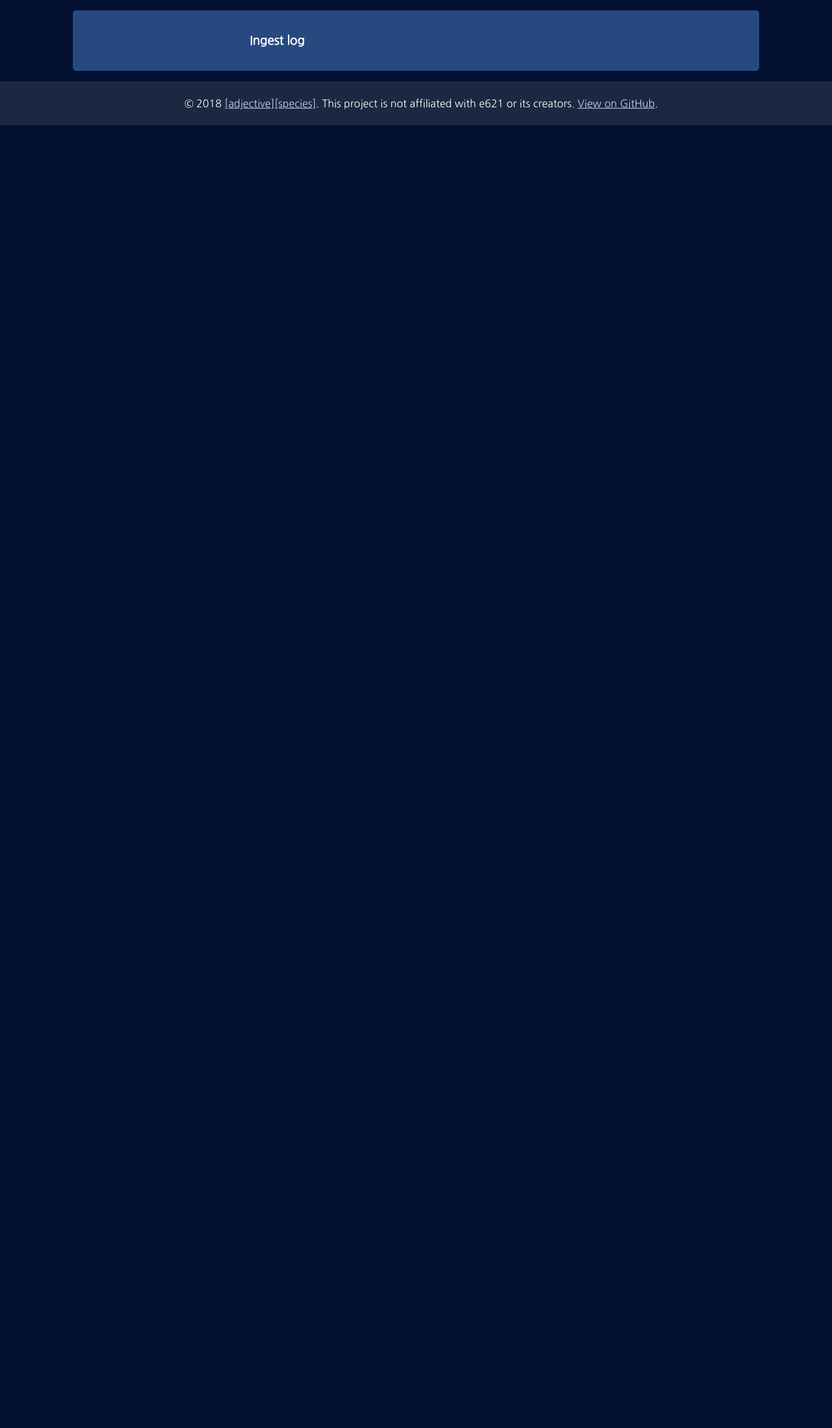
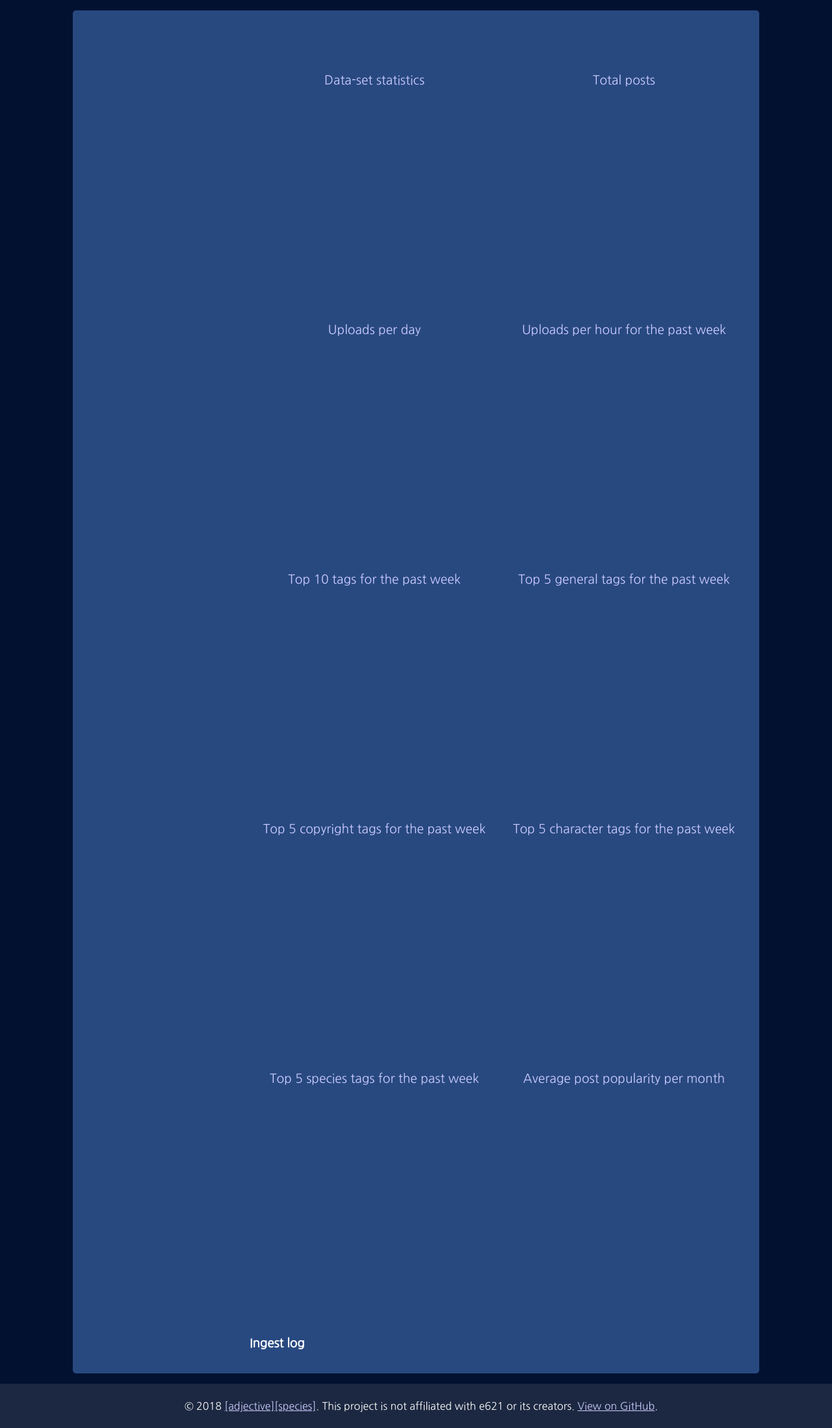
Before and after one commit to adjspecies/explore621, a Django app: template e621/templates/dashboard.html in a window 1280 px wide. Shown: the part 95-2292 px from the top of the page at 65% size. Before the commit the page ends 288 px from the top, so only its background shows below. Run offline with Django 3.2, Linux system fonts and the light colour scheme; the template is opened without the code that fills it, so the values that code supplies are empty; parts of the project's set-up code (start-up, migrations or seed data) failed here and were passed over; some libraries are stand-ins or nearby versions; some web fonts are replaced.

Commit message:
Dashboard

```diff
--- a/e621/reports/models.py
+++ b/e621/reports/models.py
@@ -19,6 +19,7 @@ class Report(models.Model):
     attributes = models.TextField(blank=True, null=True)
     max_stored_runs = models.IntegerField(default=1)
     requires_datum_models = models.BooleanField(default=False)
+    unlisted = models.BooleanField(default=False)
 
     def run(self):
         runner = RUNNERS[self.runner](self)
--- a/e621/reports/urls.py
+++ b/e621/reports/urls.py
@@ -13,8 +13,7 @@ reports_api = [
 ]
 
 reports_views = [
-    path('', views.list_reports),
-    path('reports/', views.list_reports),
+    path('', views.dashboard),
     path('report/<int:report_id>/', views.show_report),
     path('report/<int:report_id>/run/<int:run_id>/', views.show_run),
 ]
--- a/e621/static/css/main.css
+++ b/e621/static/css/main.css
@@ -195,3 +195,8 @@ footer {
     stroke: none;
     fill: #aad;
 }
+
+.dashboard .dash-title {
+    font-size: 20px;
+    fill: #ccf;
+}
--- a/e621/static/js/runners.js
+++ b/e621/static/js/runners.js
@@ -178,10 +178,7 @@ window.explore621.runners = window.explore621.runners || (function() {
     const vis = d3.select(`.${id}`)
       .append('g')
 
-    vis.append('text')
-      .attr('x', 20)
-      .attr('y', 20)
-      .text('NOT IMPLEMENTED YET :( :( :(');
+    window.explore621.vis.set_stats(vis, data);
   };
 
   return module;
--- a/e621/static/js/vis.js
+++ b/e621/static/js/vis.js
@@ -1,6 +1,13 @@
 window.explore621 = window.explore621 || {};
 window.explore621.vis = window.explore621.vis || (function() {
   const module = {};
+
+  module.set_stats = function(vis, data) {
+    vis.append('text')
+      .attr('x', 20)
+      .attr('y', 20)
+      .text('NOT IMPLEMENTED YET :( :( :(');
+  };
 
   module.relative_popularity = function(vis, data, dateFn) {
     const score = data.map(d => {
--- a/e621/templates/dashboard.html
+++ b/e621/templates/dashboard.html
@@ -1,9 +1,90 @@
 {% extends "base.html" %}
+{% load static %}
 
 {% block content %}
 <section class="dashboard">
-    <div id="dashboard"></div>
+    <div id="dashboard">
+        <svg width="800" height="2000" viewbox="0 0 800 2000">
+            <g class="data_set_stats" transform="translate(0, 0)">
+                <text class="dash-title" text-anchor="middle" x="200", y="60">Data-set statistics</text>
+                <g class="vis" transform="translate(0, 100) scale(0.5)" />
+            </g>
+            <g class="total_posts_over_day" transform="translate(400, 0)">
+                <text class="dash-title" text-anchor="middle" x="200", y="60">Total posts</text>
+                <g class="vis" transform="translate(0, 100) scale(0.5)" />
+            </g>
+            <g class="uploads_over_day" transform="translate(0, 400)">
+                <text class="dash-title" text-anchor="middle" x="200", y="60">Uploads per day</text>
+                <g class="vis" transform="translate(0, 100) scale(0.5)" />
+            </g>
+            <g class="uploads_over_hour_past_week" transform="translate(400, 400)">
+                <text class="dash-title" text-anchor="middle" x="200", y="60">Uploads per hour for the past week</text>
+                <g class="vis" transform="translate(0, 100) scale(0.5)" />
+            </g>
+            <g class="top_10_tags_past_week" transform="translate(0, 800)">
+                <text class="dash-title" text-anchor="middle" x="200", y="60">Top 10 tags for the past week</text>
+                <g class="vis" transform="translate(0, 100) scale(0.5)" />
+            </g>
+            <g class="top_5_general_tags_past_week" transform="translate(400, 800)">
+                <text class="dash-title" text-anchor="middle" x="200", y="60">Top 5 general tags for the past week</text>
+                <g class="vis" transform="translate(0, 100) scale(0.5)" />
+            </g>
+            <g class="top_5_copyright_tags_past_week" transform="translate(0, 1200)">
+                <text class="dash-title" text-anchor="middle" x="200", y="60">Top 5 copyright tags for the past week</text>
+                <g class="vis" transform="translate(0, 100) scale(0.5)" />
+            </g>
+            <g class="top_5_character_tags_past_week" transform="translate(400, 1200)">
+                <text class="dash-title" text-anchor="middle" x="200", y="60">Top 5 character tags for the past week</text>
+                <g class="vis" transform="translate(0, 100) scale(0.5)" />
+            </g>
+            <g class="top_5_species_tags_past_week" transform="translate(0, 1600)">
+                <text class="dash-title" text-anchor="middle" x="200", y="60">Top 5 species tags for the past week</text>
+                <g class="vis" transform="translate(0, 100) scale(0.5)" />
+            </g>
+            <g class="total_popularity_over_month" transform="translate(400, 1600)">
+                <text class="dash-title" text-anchor="middle" x="200", y="60">Average post popularity per month</text>
+                <g class="vis" transform="translate(0, 100) scale(0.5)" />
+            </g>
+        </svg>
+    </div>
 </section>
+<script type="text/javascript" src="{% static 'js/vis.js' %}"></script>
+<script type="text/javascript">
+window.explore621.vis.set_stats(
+    d3.select('.data_set_stats .vis').append('g'),
+    {{ front_reports.data_set_stats.last_run.result|safe }});
+window.explore621.vis.simple_line(
+    d3.select('.total_posts_over_day .vis').append('g'),
+    {{ front_reports.total_posts_over_day.last_run.result|safe }},
+    d => d);
+window.explore621.vis.simple_line(
+    d3.select('.uploads_over_day .vis').append('g'),
+    {{ front_reports.uploads_over_day.last_run.result|safe }},
+    d => d);
+window.explore621.vis.simple_line(
+    d3.select('.uploads_over_hour_past_week .vis').append('g'),
+    {{ front_reports.uploads_over_hour_past_week.last_run.result|safe }},
+    d => `${d}:00`);
+window.explore621.vis.stacked_tags(
+    d3.select('.top_10_tags_past_week .vis').append('g'),
+    {{ front_reports.top_10_tags_past_week.last_run.result|safe }});
+window.explore621.vis.stacked_tags(
+    d3.select('.top_5_general_tags_past_week .vis').append('g'),
+    {{ front_reports.top_5_general_tags_past_week.last_run.result|safe }});
+window.explore621.vis.stacked_tags(
+    d3.select('.top_5_copyright_tags_past_week .vis').append('g'),
+    {{ front_reports.top_5_copyright_tags_past_week.last_run.result|safe }});
+window.explore621.vis.stacked_tags(
+    d3.select('.top_5_character_tags_past_week .vis').append('g'),
+    {{ front_reports.top_5_character_tags_past_week.last_run.result|safe }});
+window.explore621.vis.stacked_tags(
+    d3.select('.top_5_species_tags_past_week .vis').append('g'),
+    {{ front_reports.top_5_species_tags_past_week.last_run.result|safe }});
+window.explore621.vis.popularity(
+    d3.select('.total_popularity_over_month .vis').append('g'),
+    {{ front_reports.total_popularity_over_month.last_run.result|safe }},
+    d => `${d}-01`);
+</script>
 <section class="injest-log">
     <h3>Ingest log</h3>
     <ul>
```
Also changed, not shown: e621/reports/views.py (+22 -4 lines), e621/reports/migrations/0005_report_unlisted.py (added).
